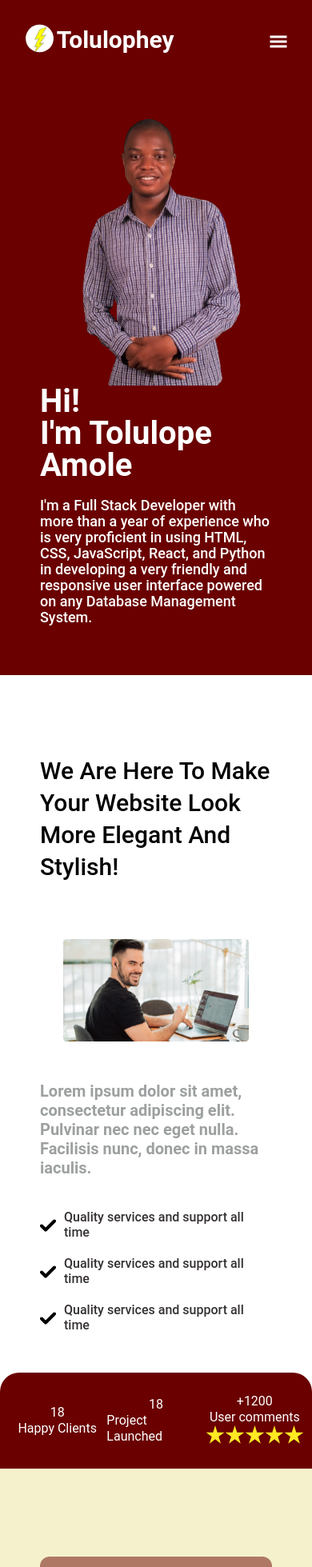
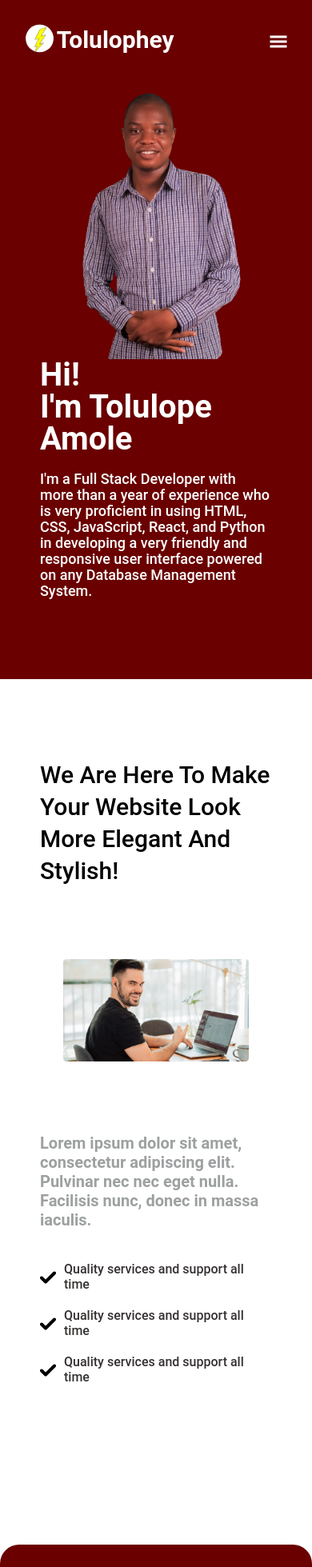
Before and after one commit to Tolulophey/my-personal-portfolio, a React (Create React App) app: page / in a window 390 px wide. Shown: the top 1959 px of the page at 80% size. Built offline with nearby package versions, Linux system fonts and the light colour scheme.

Commit message:
smaller screens responsiveness worked on

```diff
--- a/src/components/About/About.js
+++ b/src/components/About/About.js
@@ -3,15 +3,14 @@ import './about.css'
 import person from '../../images/person.svg'
 import tick from '../../images/tick.svg'
 import star from '../../images/star.svg'
-import Header from '../header/Header'
+
 
 function About() {
-  const section = <h2>About</h2>
   return (
     <div className='about' id='About'>
-      <Header
+      {/* <Header
         first={section}
-      />
+      /> */}
       <div className='top'>We Are Here To Make Your Website Look More Elegant And Stylish!</div>
       <div className="bottom">
         <div className="left">
--- a/src/components/About/about.css
+++ b/src/components/About/about.css
@@ -28,13 +28,17 @@ color: #000000;
     display: flex;
     align-items: center;
     width: 50%;
-    height:69vh;
+    height: auto;
+    padding: 200px 0;
 }
 .about .bottom > .left > img{
     width: 80%;
 }
 .about .bottom > .right {
     width: 50%;
+}
+.about .bottom > .right > .description {
+    padding-top: 20px;
 }
 .about .bottom > .right > .description > p{
     font-weight: 700;
@@ -86,6 +90,20 @@ color: #000000;
         height: 50vh;
     }
 }
+@media screen and (max-width:1000px){
+    .about{
+        padding-bottom: 100px;
+        width: 100%;
+        min-height: auto;
+    }
+    .about .bottom > .left {
+        padding-top: 120px;
+        padding-bottom: 200px;
+    }
+    .about .bottom > .right > .description > .points {
+        padding-bottom: 150px;
+    }
+}
 @media screen and (max-width:900px) {
     .about{
         padding: 0 50px;
@@ -129,6 +147,8 @@ color: #000000;
         height: auto;
         margin: 50px 0;
         justify-content: center;
+        padding-top: 20px;
+        padding-bottom: 20px;
     }
      .about .bottom > .left,  .about .bottom > .right{
         width: 100%;
--- a/src/components/Contact/contact.css
+++ b/src/components/Contact/contact.css
@@ -65,9 +65,19 @@ form input[type='text']::placeholder, form input[type='email']::placeholder, for
     color: #000;
 }
 
+
+@media screen and (max-width:1000px) {
+    .contact {
+        padding-bottom: 100px;
+        width: 100%;
+        min-height: auto;
+    }
+}
+
 @media screen and (max-width:900px){
      .contact{
         padding: 0 30px;
+        padding-bottom: 100px;
         padding-top: 100px;
     }
 }
--- a/src/components/Footer/footer.css
+++ b/src/components/Footer/footer.css
@@ -1,7 +1,7 @@
 .footer{
     width: 100%;
     padding: 0 120px;
-    height: 300px;
+    padding-top: 100px;
     background-color: #000;
     color: #fff;
 }
@@ -41,6 +41,7 @@ hr.top{
 @media screen and (max-width:900px){
     .footer {
         padding: 0 30px;
+        padding-top: 100px;
     }
     .footer svg {
          margin: 0px;
@@ -50,9 +51,9 @@ hr.top{
 @media screen and (max-width:400px), (max-width:600px){
     .footer{
         padding: 0 50px;
+        padding-top: 100px;
     }
     .media {
-        margin-top: 50px;
         height: 200px;
         flex-direction: column;
         align-items: center;
--- a/src/components/Portfolio/portfolio.css
+++ b/src/components/Portfolio/portfolio.css
@@ -168,6 +168,15 @@
     display: flex;
     flex-wrap: wrap;
 }
+
+@media screen and (max-width:1000px) {
+    .portfolio {
+        padding-bottom: 100px;
+        width: 100%;
+        min-height: 500px;
+    }
+}
+
 @media screen and (max-width:900px){
      .portfolio {
         padding: 0 50px;
--- a/src/components/Services/service.css
+++ b/src/components/Services/service.css
@@ -50,10 +50,13 @@
     margin: 20px 0;
 }
 
-@media screen and (max-width:900px), (max-width:1000px) {
+@media screen and (max-width:1000px) {
     .service {
         padding: 0 50px;
-        padding-top: 100px;
+        padding-top: 250px;
+        padding-bottom: 100px;
+        width: 100%;
+        min-height: auto;
     }
     .service > div {
         font-size: 28px;
@@ -64,11 +67,12 @@
         line-height: 40px;
     }
 }
-@media screen and (max-width:400px), (max-width:600px){
+@media screen and (max-width:600px){
     .service {
         flex-direction: column;
         align-items: center;
         height: 100%;
+        padding-top: 120px;
         padding-bottom: 30px;
     }
     .service > .backend {
--- a/src/components/Testimonials/testimonial.css
+++ b/src/components/Testimonials/testimonial.css
@@ -87,10 +87,28 @@
 .change > .front> .front-color{
     background-color: #d9d9d9;
 }
+
+@media screen and (max-width:1000px) {
+    .testimonial {
+        padding: 100px 50px;
+        width: 100%;
+        min-height: auto;
+    }
+}
+
+
 @media screen and (max-width:900px) {
     .testimonial {
         padding: 0 50px;
         padding-top: 100px;
+        min-height: auto;
+    }
+    .testimony {
+        text-align: center;
+        width: 350px;
+        height: auto;
+        padding: 0 15px;
+        margin: 0 20px;
     }
 }
 @media screen and (max-width:400px), (max-width:600px){
--- a/src/components/header/header.css
+++ b/src/components/header/header.css
@@ -67,7 +67,7 @@
     background-color: #FFE922;
     border-radius: 12px;
 }
-@media screen and (max-width:1100px), (max-width:1000px) {
+@media screen and (max-width:1100px){
     .header{
         padding: 0 30px;
     }
@@ -76,6 +76,7 @@
     }
     .navbar > .nav-menu > ul li {
         margin-right: 15px;
+        font-size: 16px;
     }
 }
 @media screen and (max-width:900px) {
@@ -129,13 +130,13 @@
         flex-direction: column;
         align-items: center;
         width: 90%;
-        margin: 20px 0;
+        /* margin: 20px 0; */
         text-transform: uppercase;
         padding: 0;
     }
     .navbar.navbar.active > .nav-menu > ul li {
         text-align: left;
-        padding: 20px 0;
+        padding: 10px 0;
         width: 100%;
         border-bottom: 2px solid wheat;
     }
--- a/src/components/hero/hero.css
+++ b/src/components/hero/hero.css
@@ -42,8 +42,7 @@
     font-weight: 500;
     font-size: 24px;
     line-height: 28px;
-
-color: #FFFFFF;
+    color: #FFFFFF;
 }
 .container > .left > img{
     position: absolute;
@@ -80,7 +79,14 @@ color: #FFFFFF;
 .down > .img-container > img{
     margin: auto;
 }
-@media screen and (max-width:900px), (max-width:700px) {
+@media screen and (max-width:1000px){
+    .hero{
+        padding-bottom: 100px;
+        width: 100%;
+        min-height: auto;
+    }
+}
+@media screen and (max-width:900px){
     .hero > .container {
         padding: 0 50px;
         padding-top: 100px;
@@ -96,10 +102,10 @@ color: #FFFFFF;
     }
 }
 
-@media screen and (max-width:400px), (max-width:600px) {
+@media screen and (max-width:600px) {
     .hero{
         min-height: 100vh;
-        padding-bottom: 30px;
+        padding-bottom: 100px;
     }
     .hero > .container {
         padding: 0 50px;
--- a/src/index.css
+++ b/src/index.css
@@ -3,7 +3,6 @@
     padding: 0;
     box-sizing: border-box;
 }
-
 body {
   width: 100%;
   margin: 0;
```
